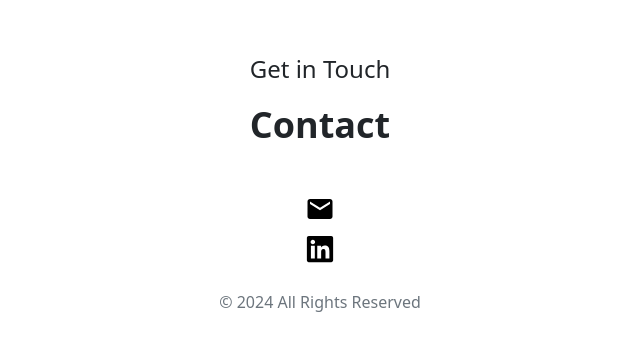
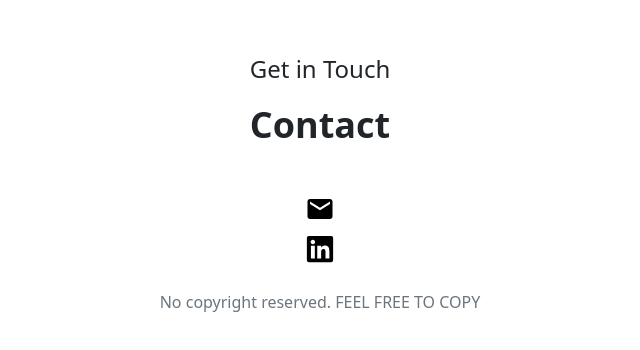
Before and after one commit to NagarajanSanthosh/santhosh-portfolio, a React (Vite) app: page / in a window 1280 px wide. Shown: the part 3842-4192 px from the top of the page, without its empty margins (320-960 px from the left). Built offline with nearby package versions, Linux system fonts and the light colour scheme; a web font is replaced by a local one.

Commit message:
copyright changed

```diff
--- a/src/components/Contact.jsx
+++ b/src/components/Contact.jsx
@@ -19,7 +19,7 @@ const Contact = () => {
             <footer className='footer-content'>
               <a className="contact-a" href='mailto:santhoshn2982@gmail.com'><MdEmail size={30} /></a>
               <a className="contact-a" href="https://www.linkedin.com/in/santhosh-nagarajan-98686923b/" target="_blank" rel="noopener noreferrer"><FaLinkedin size={30} /></a>
-              <p>© 2024 All Rights Reserved</p>
+              <p>No copyright reserved. FEEL FREE TO COPY</p>
             </footer>
           </Col>
         </Row>
```
